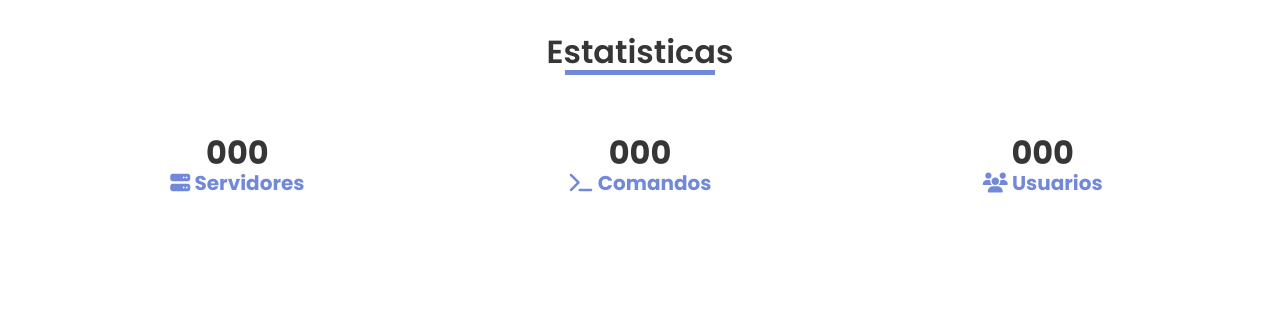
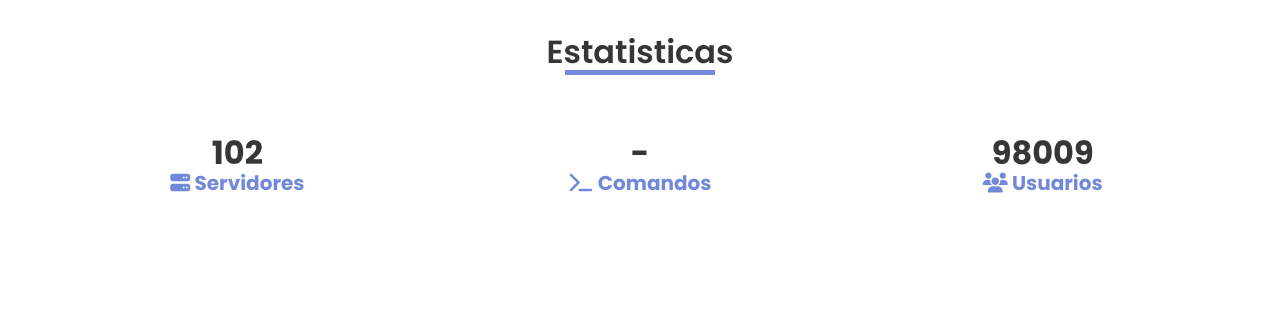
Before and after one commit to CroneGamesPlays/ayuzawebsite, a website: page index.html in a window 1280 px wide. Shown: the part 2720-3046 px from the top of the page. Drawn offline with nearby package versions, Linux system fonts and the light colour scheme.

Commit message:
Update index.html

```diff
--- a/index.html
+++ b/index.html
@@ -342,17 +342,17 @@
 
       <div class="columns mt-6">
         <div class="column has-text-centered">
-          <p class="title has-text-weight-bold lined">000</p>
+          <p class="title has-text-weight-bold lined">102</p>
           <span class="subtitle has-text-weight-bold blurple"><i class="fa-solid fa-server"></i> Servidores</span>
         </div>
 
         <div class="column has-text-centered">
-          <p class="title has-text-weight-bold lined">000</p>
+          <p class="title has-text-weight-bold lined">-</p>
           <span class="subtitle has-text-weight-bold blurple"><i class="fa-solid fa-terminal"></i> Comandos</span>
         </div>
 
         <div class="column has-text-centered">
-          <p class="title has-text-weight-bold lined">000</p>
+          <p class="title has-text-weight-bold lined">98009</p>
           <span class="subtitle has-text-weight-bold blurple"><i class="fa-solid fa-users"></i> Usuarios</span>
         </div>
       </div>
```
